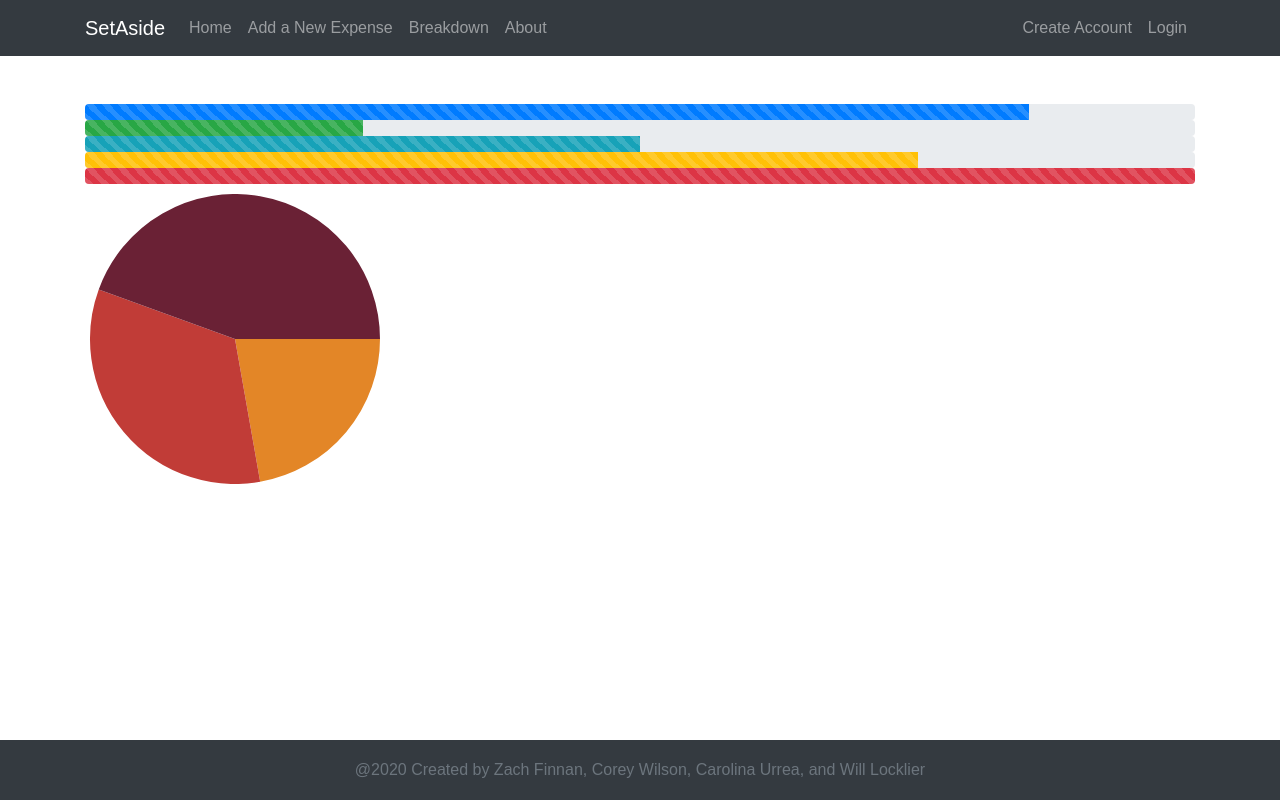
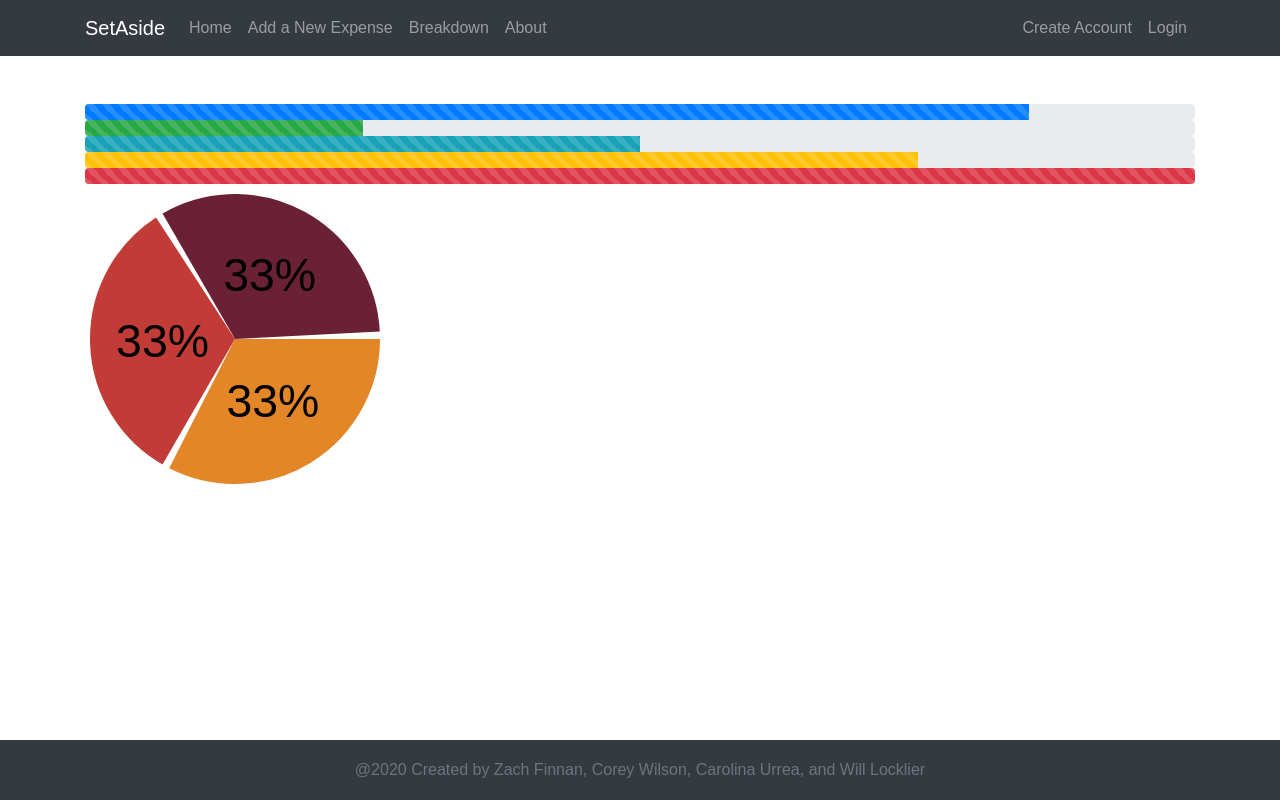
Before and after one commit to wjlock/SetAside-frontend, a React (Create React App) app: page /dashboard in a window 1280 px wide. Built offline with nearby package versions, Linux system fonts and the light colour scheme; no server answers.

Commit message:
issue for Pete

```diff
--- a/src/components/Dashboard.js
+++ b/src/components/Dashboard.js
@@ -1,10 +1,12 @@
 import { PieChart } from 'react-minimal-pie-chart';
 import React, { Component } from 'react';
 
+
  class Dashboard extends Component {
+
      render() {
      return(
-         //budget
+         //budget make it in range
          //preset average value
          <div>
              <div>
@@ -28,13 +30,22 @@
         </div>
 
         {/* spending */}
-        <PieChart className="pie-chart"
+        <PieChart className="pie-chart" lineWidth="100" paddingAngle="3"
         data={[
-            { title: 'One', value: 10, color: '#E38627' },
-            { title: 'Two', value: 15, color: '#C13C37' },
-            { title: 'Three', value: 20, color: '#6A2135' },
+            { title: 'One',
+                value: 33,
+                color: '#E38627'
+            },
+            { title: 'Two',
+                value: 33,
+                color: '#C13C37'
+            },
+            { title: 'Three',
+                value: 33,
+                color: '#6A2135'
+            },
         ]}
-
+        label={({ dataEntry }) => Math.round(dataEntry.percentage) + '%'}
         />
         </div>
      )};}
```
Also changed, not shown: package.json (+13 -1 lines).
